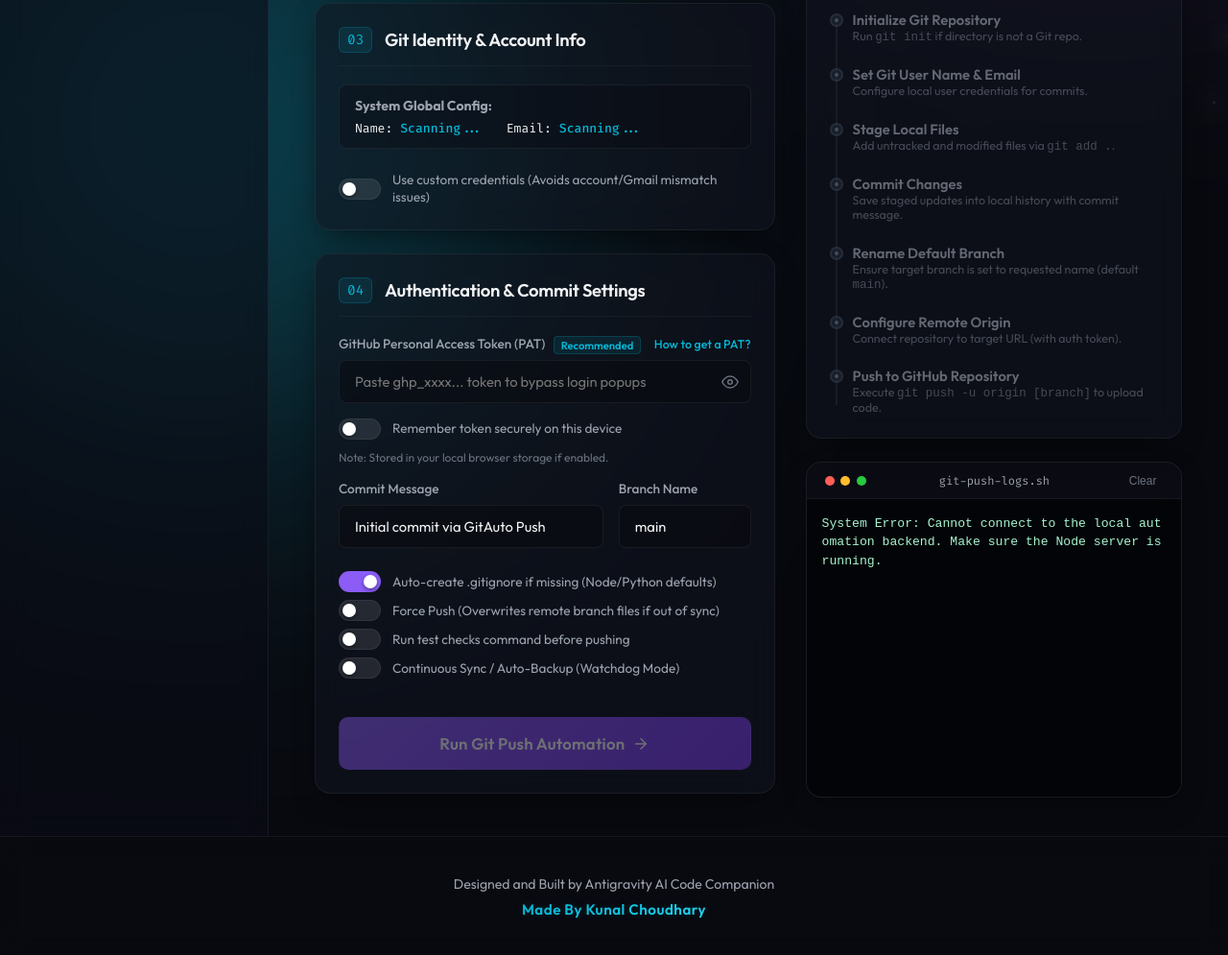
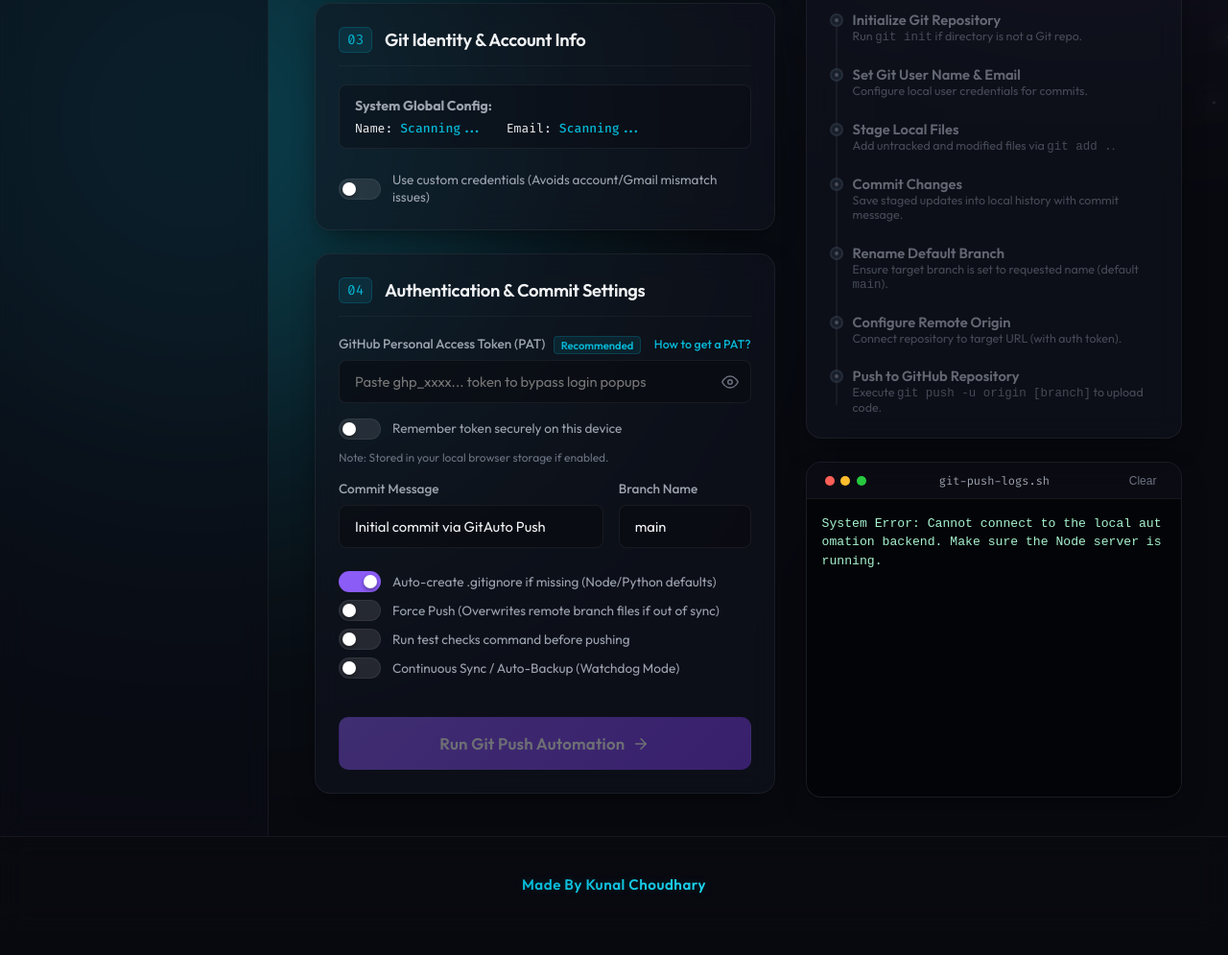
Before and after one commit to Kunal-CodeLab/GitAuto-Push, a website: page public/index.html in a window 1280 px wide. Shown: the part 561-1556 px from the top of the page at 96% size. After the commit the page ends 1532 px from the top, so only its background shows below. Drawn offline with Linux system fonts and the light colour scheme; no server answers.

Commit message:
Initial commit via GitAuto Push

```diff
--- a/public/index.html
+++ b/public/index.html
@@ -504,7 +504,6 @@
   </div>
 
   <footer>
-    <p>Designed and Built by Antigravity AI Code Companion</p>
     <p class="made-by">Made By Kunal Choudhary</p>
   </footer>
 
```
Also changed, not shown: README.md.
